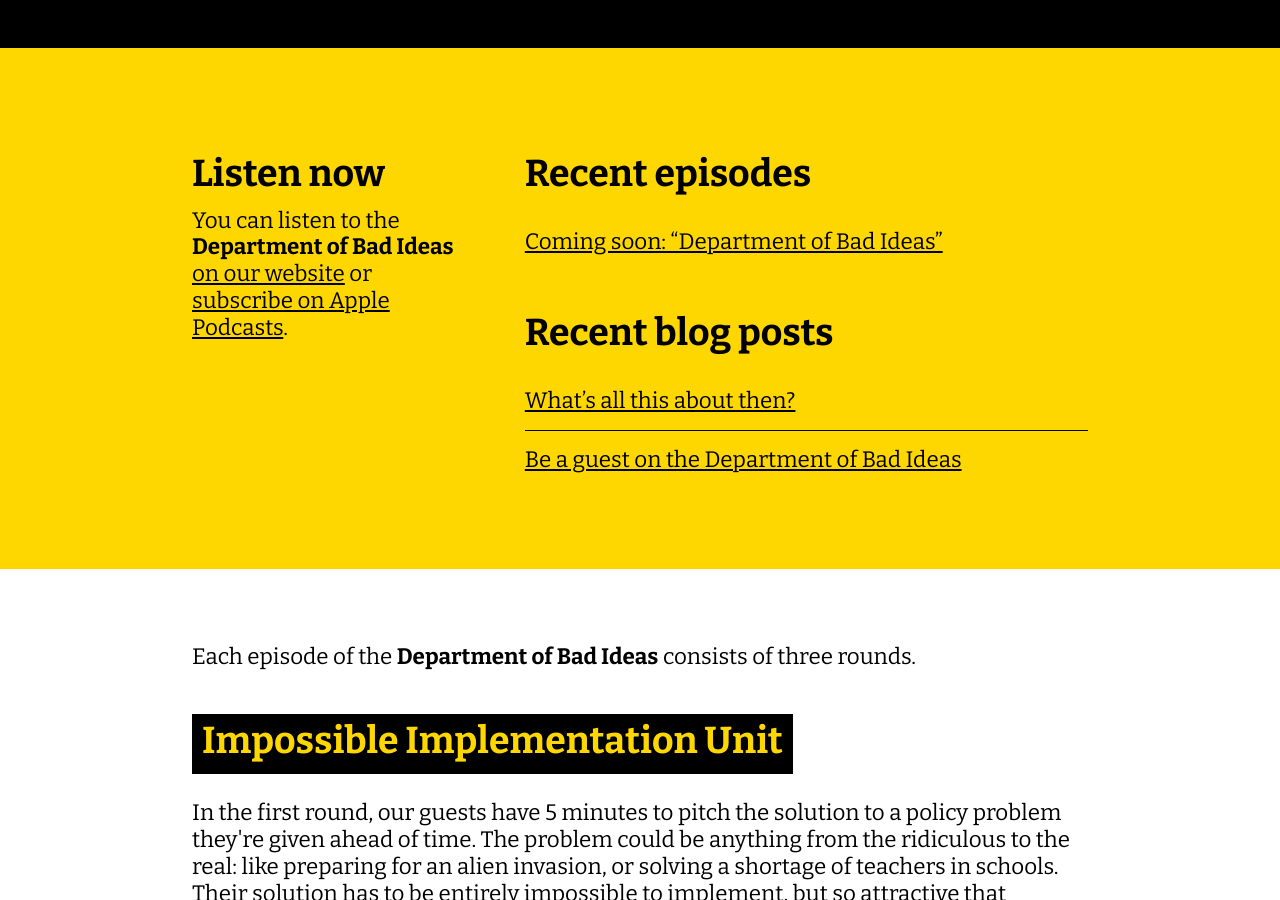
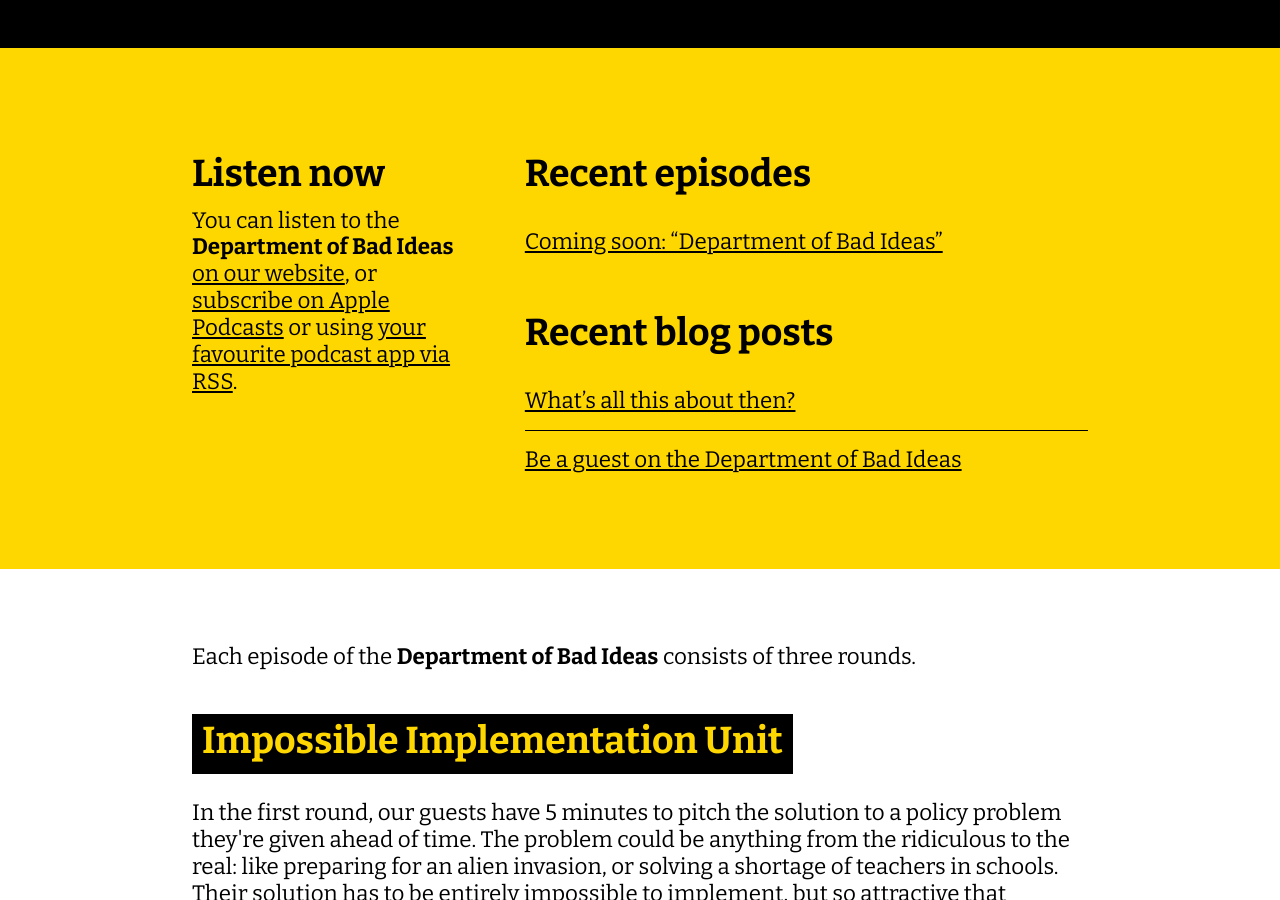
Before and after one commit to johnpeart/dept-of-bad-ideas, a Jekyll site: the page built from index.html, in a window 1280 px wide and 900 px high, scrolled down 779 px. Built offline with Jekyll 4.4.1, drawn with Linux system fonts in a browser that asks for light colours.

Commit message:
Add feed links

```diff
--- a/_config.yml
+++ b/_config.yml
@@ -14,6 +14,9 @@
 lang:           "en"
 launch_date:	2019-01-01
 copyright:      "&#x2117; &amp; &#xA9; 2019"
+
+podcast-feed:	"https://podcast.johnpe.art/podofbadideas/podcasts.rss"
+apple-podcasts-feed:	""
 
 # Site settings
 
--- a/_layouts/home.html
+++ b/_layouts/home.html
@@ -29,7 +29,7 @@ layout: default
 
 				<h2>Listen now</h2>
 
-				<p>You can listen to the <strong>Department of Bad Ideas</strong> <a href="{{ site.url | append: site.baseurl | append: '/episodes' }}" alt="Go to the episodes page">on our website</a> or <a href="{{ site.apple-podcasts-url }}" title="Listen on Apple Podcasts (open Apple Podcasts store)">subscribe on Apple Podcasts</a>.
+				<p>You can listen to the <strong>Department of Bad Ideas</strong> <a href="{{ site.url | append: site.baseurl | append: '/episodes' }}" alt="Go to the episodes page">on our website</a>, or <a href="{{ site.apple-podcasts-feed }}" title="Listen on Apple Podcasts (open Apple Podcasts store)">subscribe on Apple Podcasts</a> or using <a href="{{ site.podcasts-feed }}" title="Add the RSS feed (open the podcast RSS feed)">your favourite podcast app via RSS</a>.
 
 			</div>
 
```
